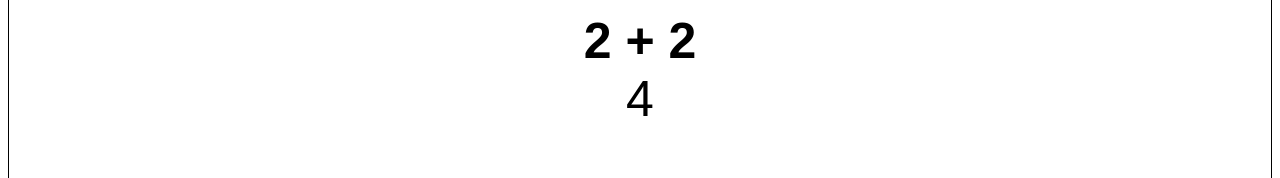
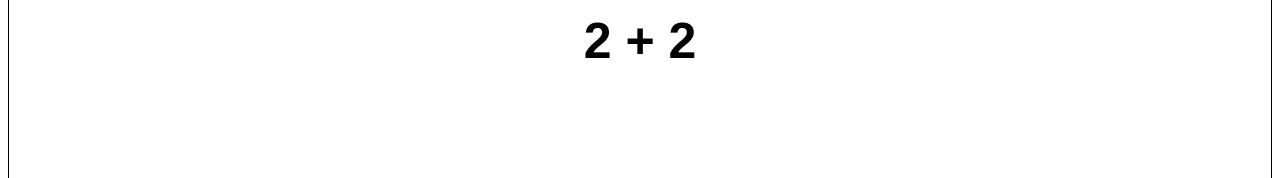
Before and after one commit to eweisenberg/flashcard-website, a Next.js app: page / in a window 1280 px wide. Shown: the part 339-517 px from the top of the page. Built offline with nearby package versions, Linux system fonts and the light colour scheme.

Commit message:
Space bar reveals flashcard back

```diff
--- a/app/Flashcard.jsx
+++ b/app/Flashcard.jsx
@@ -1,11 +1,29 @@
-import {forwardRef} from "react";
+import {forwardRef, useState, useImperativeHandle, useRef} from "react";
 
 const Flashcard = forwardRef(({ flashcard }, ref) => {
-    let isBackShown = false
+    const [isBackShown, setIsBackShown] = useState(false);
+    const elementRef = useRef(null);
+
+    useImperativeHandle(ref, () => ({
+        flip: () => {
+            setIsBackShown((prev) => {
+                return !prev;
+            });
+        },
+        element: elementRef.current,
+    }));
+
+    function backColor() {
+        if (isBackShown) {
+            return "black"
+        } else {
+            return "white"
+        }
+    }
 
     return (
         <div
-            ref={ref}
+            ref={elementRef}
             style={{
                 border: "1px solid black",
                 fontSize: "50px",
@@ -14,10 +32,10 @@ const Flashcard = forwardRef(({ flashcard }, ref) => {
                 textAlign: "center",
                 marginBottom: "10px",
                 height: "100vh"
-        }}
+            }}
         >
             <div style={{fontWeight: "bold"}}>{flashcard.front}</div>
-            <div>{flashcard.back}</div>
+            <div style={{color: backColor()}}>{flashcard.back}</div>
         </div>
     )
 })
--- a/app/FlashcardList.jsx
+++ b/app/FlashcardList.jsx
@@ -5,17 +5,20 @@ import {useRef, useState, useEffect} from "react";
 
 export default function FlashcardList({flashcards}) {
     const flashcardRefs = useRef([])
+    const componentRefs = useRef([])
     const [currentIndex, setCurrentIndex] = useState(0);
 
     useEffect(() => {
         const handleKeyDown = (event) => {
-            if (event.key === "ArrowDown" || event.key === "ArrowUp") {
+            if (event.key === "ArrowDown" || event.key === "ArrowUp" || event.key === " ") {
                 event.preventDefault();
             }
             if (event.key === "ArrowDown" && currentIndex < flashcards.length - 1) {
                 setCurrentIndex((prev) => prev + 1);
             } else if (event.key === "ArrowUp" && currentIndex > 0) {
                 setCurrentIndex((prev) => prev - 1);
+            } else if (event.key === " " && componentRefs.current[currentIndex]?.flip) {
+                componentRefs.current[currentIndex].flip();
             }
         };
 
@@ -40,7 +43,10 @@ export default function FlashcardList({flashcards}) {
                 <Flashcard
                     flashcard={flashcard}
                     key={flashcard.front}
-                    ref={(card) => (flashcardRefs.current[index] = card)}
+                    ref={(card) => {
+                        flashcardRefs.current[index] = card?.element
+                        componentRefs.current[index] = card
+                    }}
                 />
             ))}
         </div>
```
